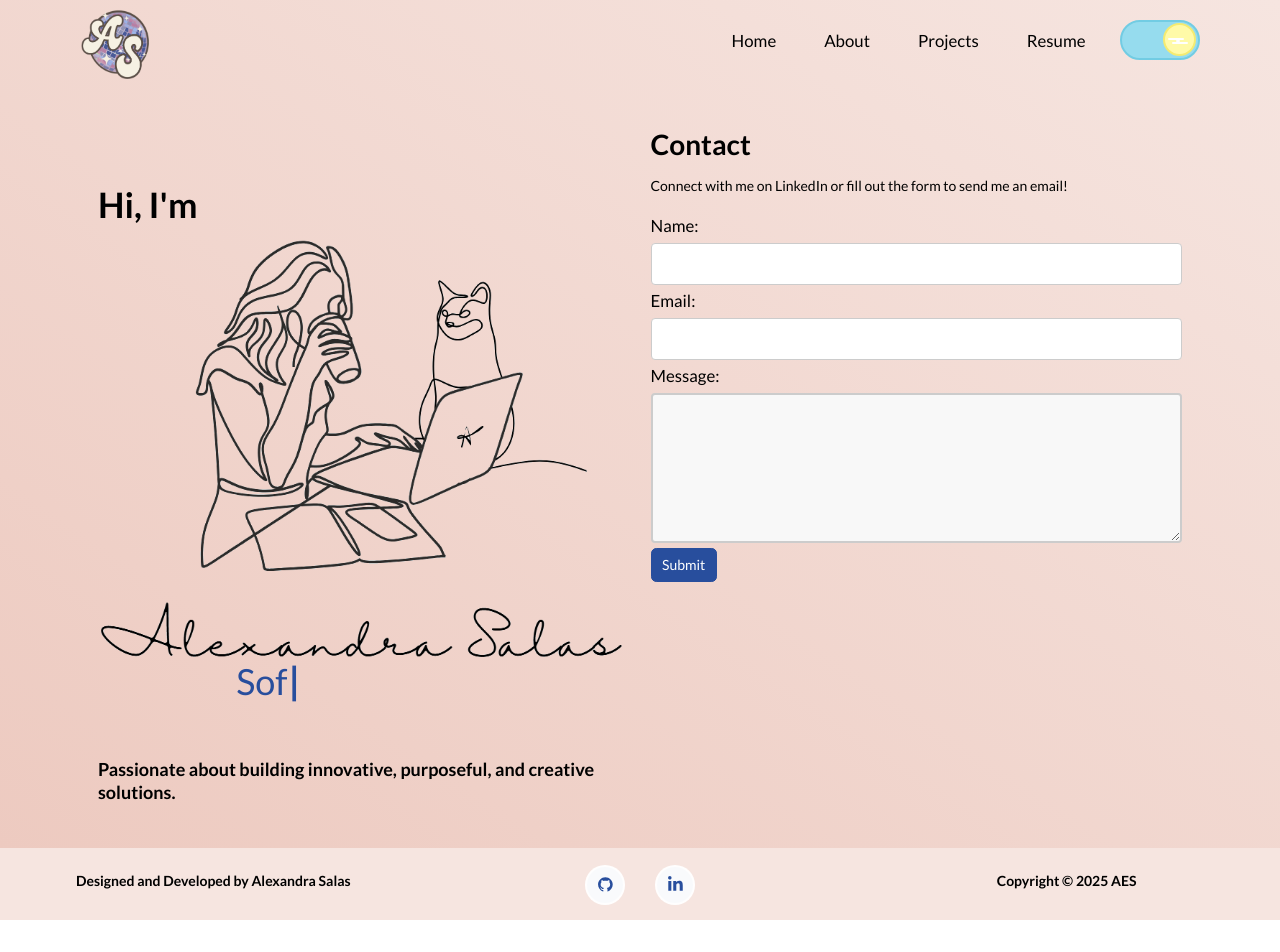
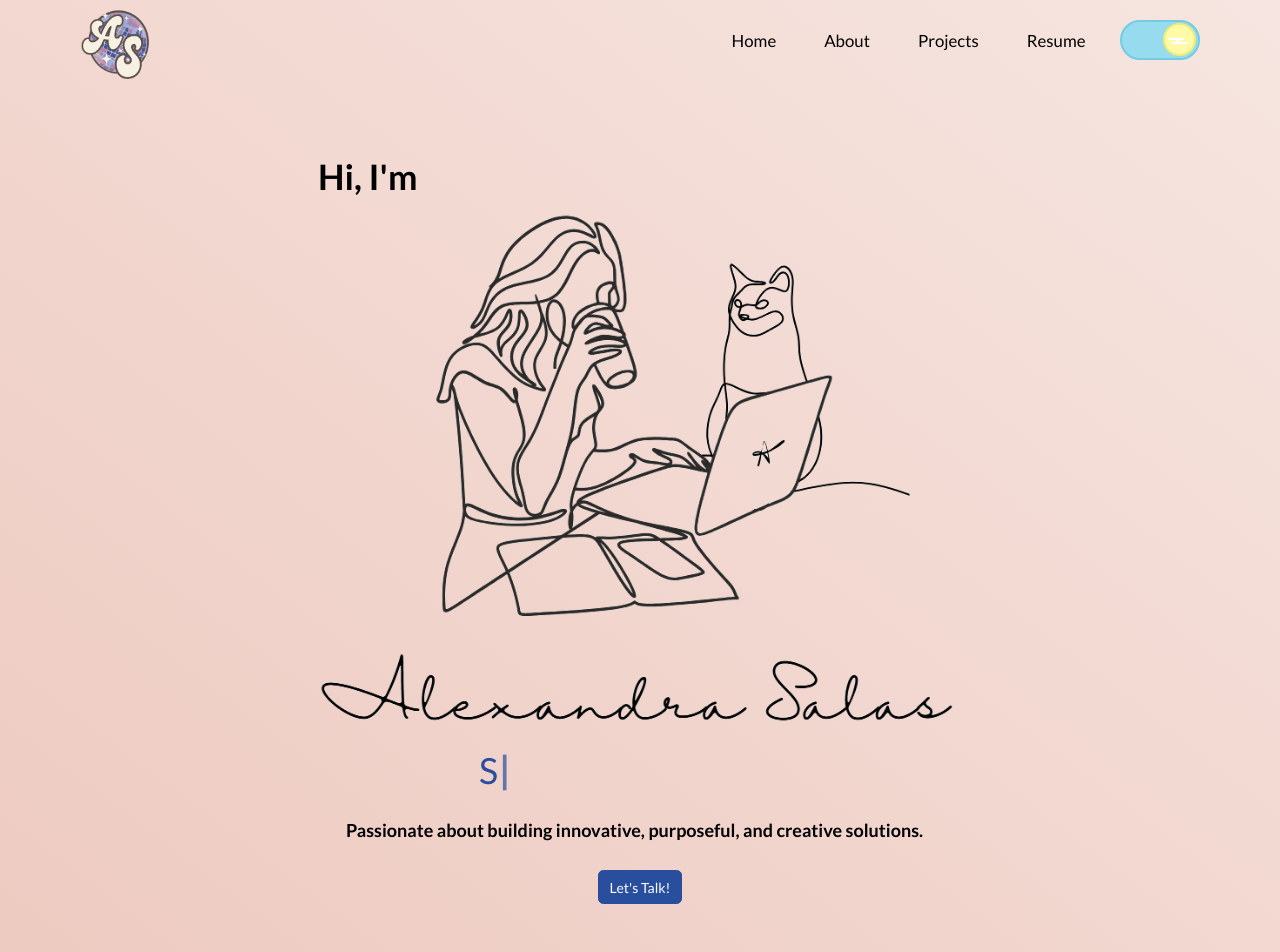
Before and after one commit to aesalas/SalasPortfolio, a React (Create React App) app: page / in a window 1280 px wide. Shown: the top 952 px of the page. Before the commit the page ends 920 px from the top, so only its background shows below. Built offline with nearby package versions, Linux system fonts and the light colour scheme.

Commit message:
Design Updates

```diff
--- a/src/components/Home/Home.js
+++ b/src/components/Home/Home.js
@@ -1,5 +1,8 @@
 import React from "react";
 import { Container, Row, Col } from "react-bootstrap";
+import { useState } from 'react';
+import Button from 'react-bootstrap/Button';
+import Modal from 'react-bootstrap/Modal';
 import homeLogo from "../../Assets/home-main.png";
 import Type from "./Type";
 import ContactForm from '../ContactForm'
@@ -8,51 +11,67 @@ import ContactForm from '../ContactForm'
 function Home() {
 
 
+  const [show, setShow] = useState(false);
+
+  const handleClose = () => setShow(false);
+  const handleShow = () => setShow(true);
+
   return (
     <section>
       <Container fluid className="home-section" id="home">
         <Container className="home-content">
-          <Row>
-            <Col className="home-header">
-              <Row>
+
+
+            <div className="home-header">
+
                 <Col md={4}>
                   <h1 className="heading-name">
                     Hi, I'm
                   </h1>
                 </Col>
-              </Row>
-              <Row>
+
                 <Col>
                   <img
-                	src={homeLogo}
-                	alt="home pic"
-                	className="img-fluid"
+                    src={homeLogo}
+                    alt="home pic"
+                    className="img-fluid"
                   />
+                </Col>
 
+                <Col md={{ span: 8, offset: 3 }}>
+                <p></p>
+                  <h2><Type/></h2>
                 </Col>
-              </Row>
-              <Row>
-                <Col md={{ span: 8, offset: 3 }}>
-                  <h2><Type /></h2>
-                </Col>
-              </Row>
-              <Row>
+
+
                 <Col className="home-header">
                   <h3>
                   Passionate about building innovative,
                    purposeful, and creative solutions.
                   </h3>
                 </Col>
-              </Row>
-            </Col>
-            <Col className="home-about-social">
-              <h1>Contact</h1>
-                <p>Connect with me on LinkedIn or fill out the form to send me an email!</p>
+              <div className="center" >
+                <Button onClick={handleShow}>
+                  Let's Talk!
+                </Button>
+              </div>
 
+              <Modal
+                show={show}
+                onHide={handleClose}
+                backdrop="static"
+               >
+                <Modal.Header closeButton>
+                  <Modal.Title> Contact </Modal.Title>
+                </Modal.Header>
+                <Modal.Body>
+                  <p>Connect with me on LinkedIn or fill out the form to send me an email!</p>
                   <ContactForm/>
+                </Modal.Body>
+              </Modal>
+            </div>
 
-              </Col>
-          </Row>
+
         </Container>
       </Container>
     </section>
--- a/src/components/Projects/ProjectCards.js
+++ b/src/components/Projects/ProjectCards.js
@@ -14,7 +14,8 @@ function ProjectCards(props) {
         </Card.Text>
         {"\n"}
         {"\n"}
-
+        </Card.Body>
+        <Card.Footer>
         {/* If the component contains Demo link */}
         {props.demoLink && (
           <Button
@@ -52,7 +53,7 @@ function ProjectCards(props) {
         )}
 
 
-      </Card.Body>
+      </Card.Footer>
     </Card>
   );
 }
--- a/src/components/Projects/Projects.js
+++ b/src/components/Projects/Projects.js
@@ -1,5 +1,5 @@
 import React from "react";
-import { Container, Row, Col } from "react-bootstrap";
+import { Container, Row, Col, Button } from "react-bootstrap";
 import Card from "react-bootstrap/Card";
 import ProjectCard from "./ProjectCards";
 import TicTac from "./TicTac"
@@ -8,6 +8,7 @@ import autoTest from "../../Assets/Projects/AutoTest.png";
 import watsonAssist from "../../Assets/Projects/watsonAssist.png";
 import LABcookie from "../../Assets/Projects/LABcookie.png";
 import PPweb from "../../Assets/Projects/PPweb.png";
+import { BsGithub } from "react-icons/bs";
 
 
 function Projects() {
@@ -84,9 +85,25 @@ function Projects() {
           <Col md={4} className="game-card">
             <Card className="project-card-view">
               <Card.Body>
+                <TicTac/>
+                <p></p>
                 <Card.Title> Tic Tac Toe </Card.Title>
-                  <TicTac/>
-                </Card.Body>
+                <p>
+                  A simple Tic Tac Toe game built with React. Play against a friend and see who gets three in a row first!
+                </p>
+              </Card.Body>
+              <Card.Footer>
+                <Button
+                    variant="primary"
+                    href="https://github.com/aesalas/SalasPortfolio/blob/main/src/components/Projects/TicTac.js"
+                    target="_blank"
+                    style={{ marginLeft: "5px" }}
+                  >
+
+                  <BsGithub/> &nbsp; GitHub
+
+                </Button>
+              </Card.Footer>
             </Card>
           </Col>
 
--- a/src/components/Projects/TicTac.js
+++ b/src/components/Projects/TicTac.js
@@ -84,7 +84,7 @@ export default function Game() {
       <Row className="game-board">
         <Board xIsNext={xIsNext} squares={currentSquares} onPlay={handlePlay} />
       </Row>
-
+        <p></p>
         <Button onClick={() => setHistory([Array(9).fill(null)])}>
             Reset
           </Button>
--- a/src/style.css
+++ b/src/style.css
@@ -220,8 +220,11 @@ button:focus {
 /* ---------------------------------------- */
 
 .home-header{
-  padding-top:4rem;
+  padding: 2rem;
+  margin: auto;
+  max-width: 700px;
 }
+
 .home-section {
   position: center;
   z-index: -1;
@@ -229,6 +232,12 @@ button:focus {
   background-position: top center;
   background-repeat: no-repeat;
   padding-bottom: 30px !important;
+
+
+}
+.home-about-social{
+  padding-top: 120px;
+  padding-left: 50px;
 
 }
 
@@ -245,6 +254,14 @@ button:focus {
 .main-name {
   font-size: 2em !important;
  color: var(--accent1);
+}
+
+.center {
+  display: flex;
+  justify-content: center;
+  align-items: center;
+
+
 }
 
 /* ------------- TypeWriter --------------- */
@@ -610,7 +627,6 @@ text-align: center !important;
   padding-left: 25px !important;
   padding-right: 25px !important;
   color: var(--text-color);
-
 }
 .status{
   font-size: 1.5em;
@@ -619,7 +635,7 @@ text-align: center !important;
 }
 
 .square {
-  background: var(--accent3);
+  background: var(--background1);
   border: 2px solid var(--accent3-highlight);
   font-size: 34px;
   font-weight: bold;
```
